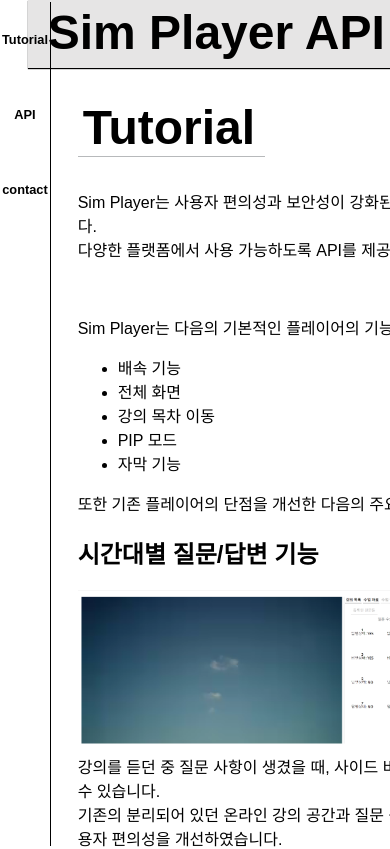
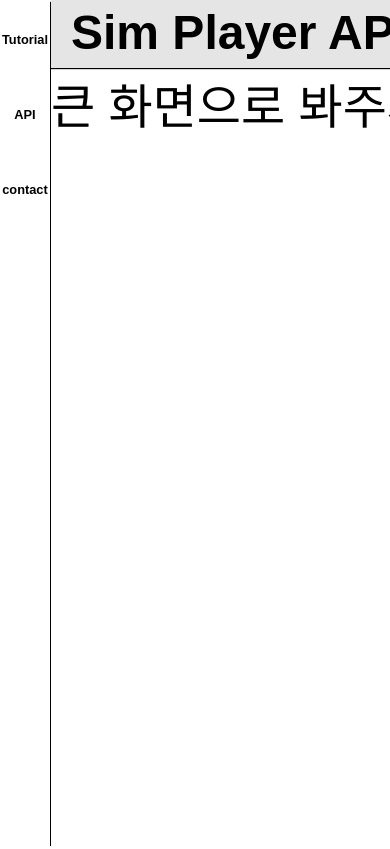
Before and after one commit to Jaeheon-Sim/simplayer_apidocs, a React (Create React App) app: page / in a window 390 px wide. Shown: the top 849 px of the page. Built offline with nearby package versions, Linux system fonts and the light colour scheme; a web font is replaced by a local one.

Commit message:
fix: 문서 스타일 수정
모바일 환경 고려
- 크기가 작으면 안나오게 수정

```diff
--- a/src/Docs.jsx
+++ b/src/Docs.jsx
@@ -15,6 +15,9 @@ const BodyBox = styled.div`
   padding-left: 7.1vw;
   padding-bottom: 20px;
   overflow-x: hidden;
+  @media (max-width: 1000px) {
+    padding-left: 51px;
+  }
 `;
 
 const Sticky = styled.div`
--- a/src/components/Body.jsx
+++ b/src/components/Body.jsx
@@ -9,8 +9,23 @@ const BodyWrapper = styled(Div)`
   color: black;
   width: 100%;
   padding-left: 50px;
+  @media (max-width: 500px) {
+    opacity: 0;
+  }
+  z-index: 2;
 `;
 
+const HiddenDiv = styled.div`
+  z-index: -100;
+  width: 100%;
+  height: 100%;
+  font-size: 3rem;
+  background-color: transparent;
+  opacity: 0;
+  @media (max-width: 500px) {
+    opacity: 1;
+  }
+`;
 export default function Body() {
   const menuList = {
     1: <Tutorial />,
@@ -18,5 +33,10 @@ export default function Body() {
     3: <Contact />,
   };
   const menuAtomVal = useRecoilValue(MenuAtom);
-  return <BodyWrapper>{menuList[menuAtomVal]}</BodyWrapper>;
+  return (
+    <>
+      <HiddenDiv>큰 화면으로 봐주세요!</HiddenDiv>
+      <BodyWrapper>{menuList[menuAtomVal]}</BodyWrapper>
+    </>
+  );
 }
```
